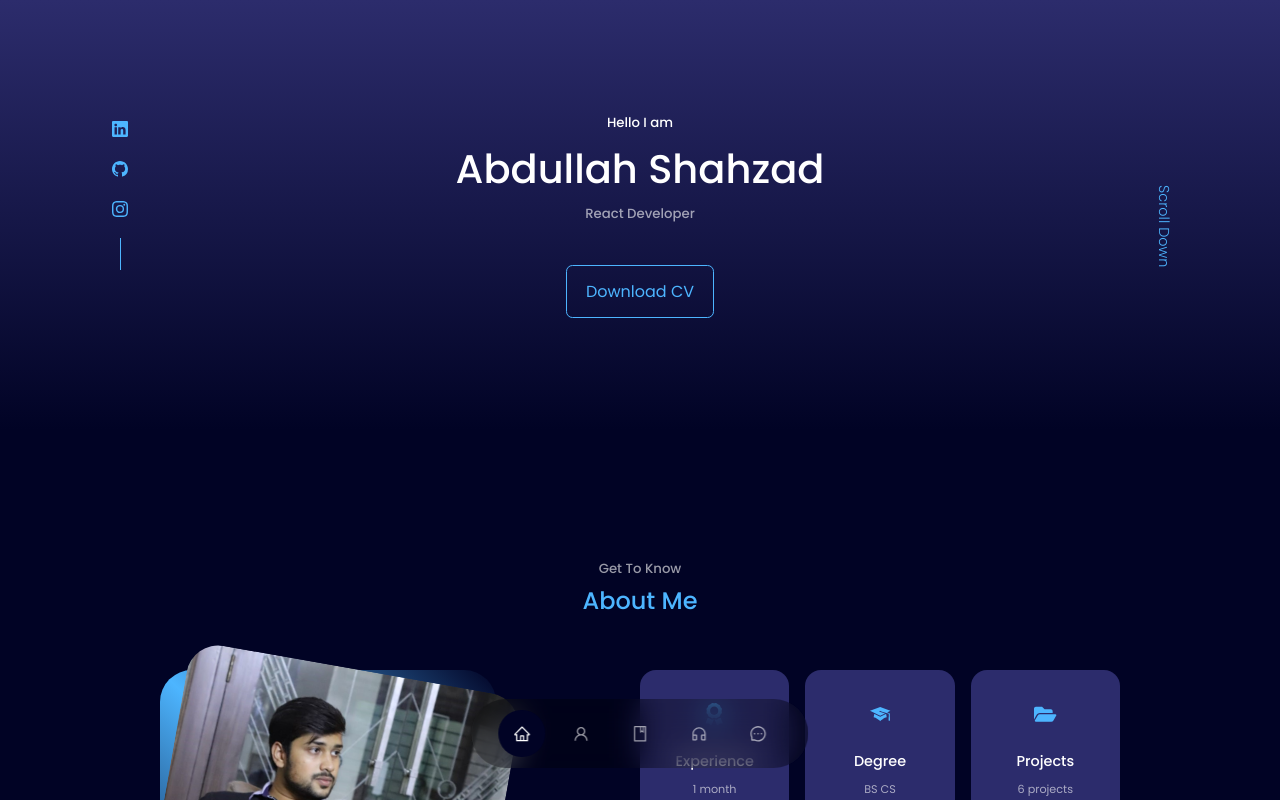
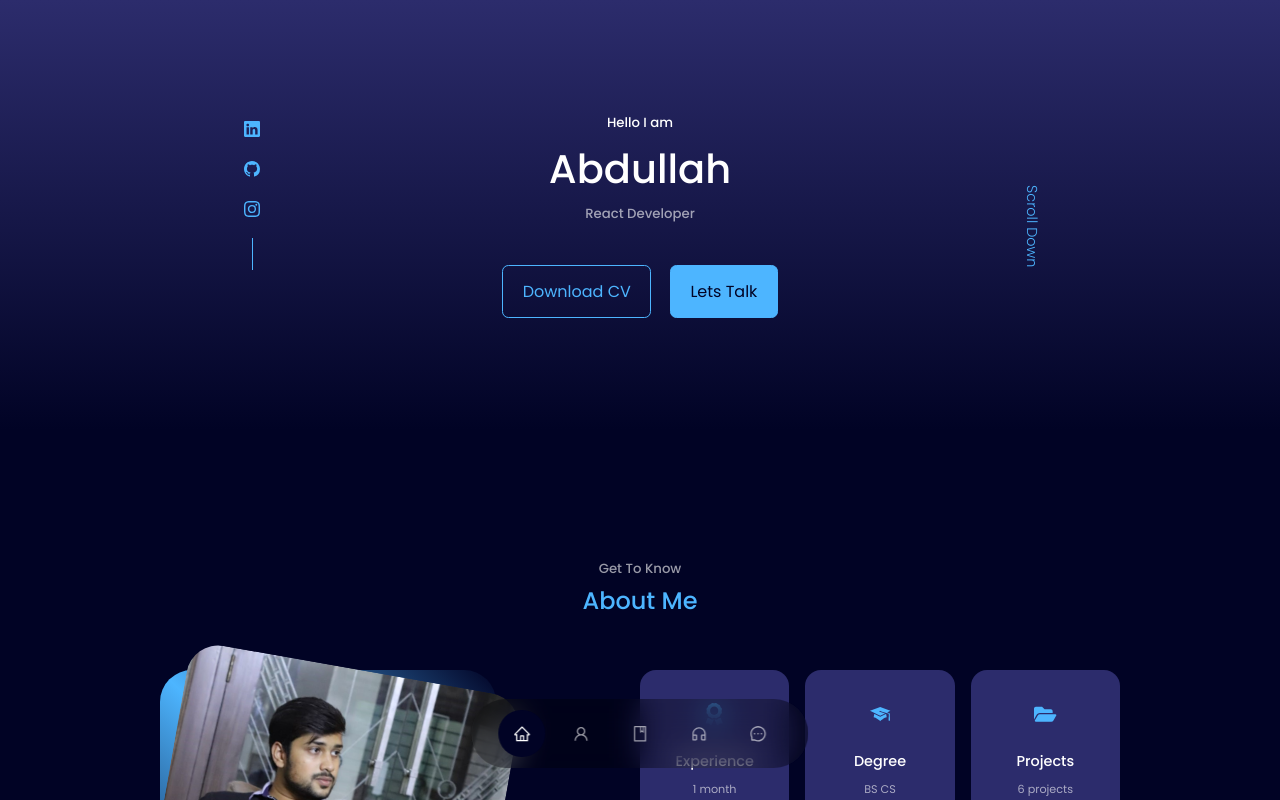
Before and after one commit to XboyAbdullah/Personal-portfolio, a React (Create React App) app in the folder portfolio/: page / in a window 1280 px wide. Shown: the top 800 px of the page. Built offline with nearby package versions, Linux system fonts and the light colour scheme.

Commit message:
h1 formatting changed

```diff
--- a/portfolio/src/componenrts/header/CV.jsx
+++ b/portfolio/src/componenrts/header/CV.jsx
@@ -7,7 +7,7 @@ const CV = () => {
   return (
     <div className='CV'>
         <a href = {cv} download className='btn'>Download CV</a>
-        {/* <a href = "#Contact" className='btn btn-primary'>Lets Talk</a> */}
+        <a href = "#contact" className='btn btn-primary'>Lets Talk</a>
     </div>
   )
 }
--- a/portfolio/src/componenrts/header/Header.css
+++ b/portfolio/src/componenrts/header/Header.css
@@ -1,17 +1,23 @@
 header{
     /* height: 100vh; */
     padding: 7rem;
-    /* background-image: url(../../assets/images/bg5.png); */
+
     background: linear-gradient(var(--color-bg-variant), transparent);
     overflow: hidden;
 }
 .header_continer{
     text-align: center;
+    align-items: center;
     height: 100%;
     position: relative;
 }
 
-
+.heading_handler{
+    display: flex;
+    flex-direction: column;
+    justify-content: center;
+    align-items: center;
+}
 
 /* =================== CV ================== */
 .CV{
@@ -86,6 +92,8 @@ header{
     header{
         height: 60vh;
     }
+
+
     .header_social, .scroll_down{
         display: none;
     }
--- a/portfolio/src/componenrts/header/Header.jsx
+++ b/portfolio/src/componenrts/header/Header.jsx
@@ -8,10 +8,14 @@ import HeaderScroll from './HeaderScroll'
 const Header = () => {
   return (
     <header>
-      <div className=" header_continer">
-        <h5>Hello I am</h5>
-        <h1>Abdullah Shahzad</h1>
+
+
+      <div className="container header_continer">
+        <div className='heading_handler'>
+      <h5>Hello I am</h5>
+      <h1>Abdullah</h1>
         <h5 className='text-light'>React Developer</h5>
+        </div>
         <CV/>
         <HeaderScroll/>
         {/* <div className="me">
@@ -19,6 +23,7 @@ const Header = () => {
         </div> */}
         <a href= "#contact" className='scroll_down'>Scroll Down</a>
       </div>
+
     </header>
   )
 }
--- a/portfolio/src/index.css
+++ b/portfolio/src/index.css
@@ -76,6 +76,7 @@ section{
   margin-top: 8rem;
 }
 
+
 section > h2, section > h5{
   text-align: center;
   color: var(--color-light);
```
